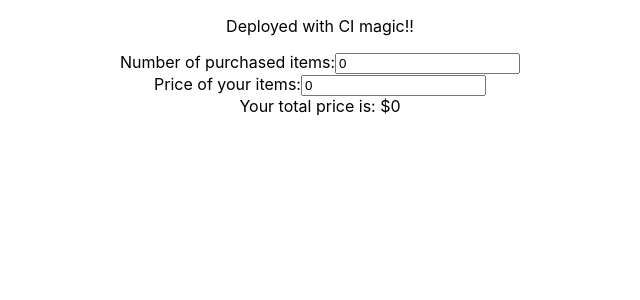
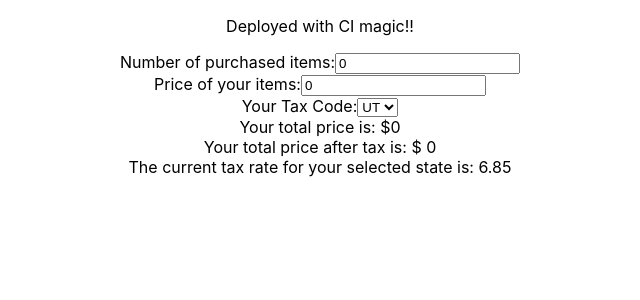
Before and after one commit to Developers-Institute-Classrooms/elephant-covert-coderz, a React (Create React App) app: page / in a window 1280 px wide. Shown: the top 300 px of the page, without its empty margins (320-960 px from the left). Built offline with nearby package versions, Linux system fonts and the light colour scheme.

Commit message:
tax is calculated

```diff
--- a/src/App.js
+++ b/src/App.js
@@ -1,10 +1,38 @@
-import React, {useState} from 'react';
+import React, { useEffect, useState } from 'react';
 import logo from './logo.svg';
 import './App.css';
 
 function App() {
     const [numItems, setNumItems] = useState(0)
     const [price, setPrice] = useState(0)
+    const [totalPrice, setTotalPrice] = useState(0)
+    const [taxRate, setTaxRate] = useState(6.85)
+    const taxRates = [
+        { stateCode: 'UT', taxRatePercent: 6.85 },
+        { stateCode: 'NV', taxRatePercent: 8.00 },
+        { stateCode: 'TX', taxRatePercent: 6.25 },
+        { stateCode: 'AL', taxRatePercent: 4.00 },
+        { stateCode: 'CA', taxRatePercent: 8.25 }
+    ]
+
+    useEffect(() => {
+        setTotalPrice(numItems * price)
+    })
+    const addTax = (amount, taxRate) => {
+        return (amount * taxRate) / 100 + amount
+    }
+
+    const handleNumItemsChange = (newNumItems) => {
+        setNumItems(newNumItems);
+    }
+
+    const handlePriceChange = (newPrice) => {
+        setPrice(newPrice)
+    }
+
+    const handleTaxRateChange = (newTaxRate) => {
+        setTaxRate(newTaxRate)
+    }
 
     return (
         <div className="App">
@@ -13,17 +41,29 @@ function App() {
             </p>
             <div>
                 <label>Number of purchased items:</label>
-                <input value={numItems} onChange={(e)=>{setNumItems(e.target.value)}} type='number' />
+                <input value={numItems} onChange={(e) => handleNumItemsChange(e.target.value)} type='number' />
             </div>
             <div>
                 <label>Price of your items:</label>
-                <input value={price} onChange={(e)=>{setPrice(e.target.value)}} type='number' />
-             </div>
+                <input value={price} onChange={(e) => { handlePriceChange(e.target.value) }} type='number' />
+            </div>
             <div>
-                Your total price is: <span>${ price * numItems }</span>
+                <label>Your Tax Code:</label>
+                <select onChange={(e) => handleTaxRateChange(e.target.value)}>
+                    {taxRates.map(t => <option value={t.taxRatePercent}>{t.stateCode}</option>)}
+                </select>
             </div>
+            <div>
+                Your total price is: <span>${totalPrice}</span>
+            </div>
+            <div>
+                Your total price after tax is: <span>$ {addTax(totalPrice, taxRate)}</span>
+            </div>
+            The current tax rate for your selected state is: {taxRate}
         </div>
     );
 }
 
+
+
 export default App;
```
